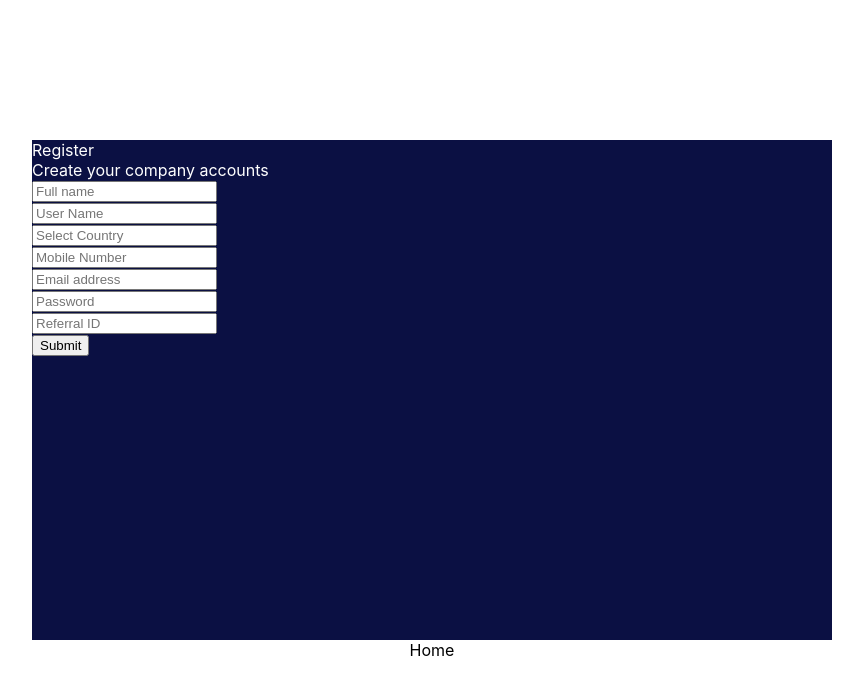
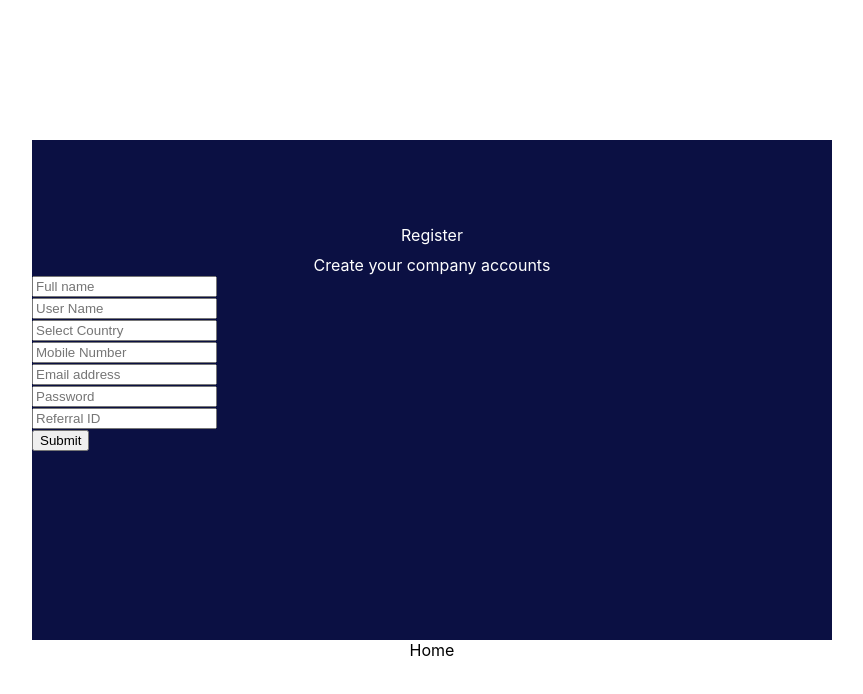
Before and after one commit to AnnaduraiVijay/portal, a Next.js app: page /register in a window 1280 px wide. Shown: the top 694 px of the page, without its empty margins (208-1071 px from the left). Built offline with nearby package versions, Linux system fonts and the light colour scheme.

Commit message:
style changes

```diff
--- a/component/register/register.js
+++ b/component/register/register.js
@@ -8,6 +8,16 @@ export default function Register() {
         height: "500px",
         background: "rgb(11, 16, 67)",
         color: "white"
+    };
+
+    const registerContent = {
+        display: "flex",
+        "align-items": "center",
+        "justify-content": "center",
+        "margin-top": "10px"
+    }
+    const registerCenter = {
+        padding: "75px 50px 0 50px"
     }
 
 
@@ -58,8 +68,11 @@ export default function Register() {
     }
     return (
         <div className="register-container" style={registerBody}>
-            <div>Register</div>
-            <div>Create your company accounts</div>
+            <div className="register-content" style={registerCenter}>
+                <div style={registerContent}>Register</div>
+                <div style={registerContent}>Create your company accounts</div>
+            </div>
+
             <div className="register-form">
                 <form onSubmit={handleSubmit}>
                     <div>
```
